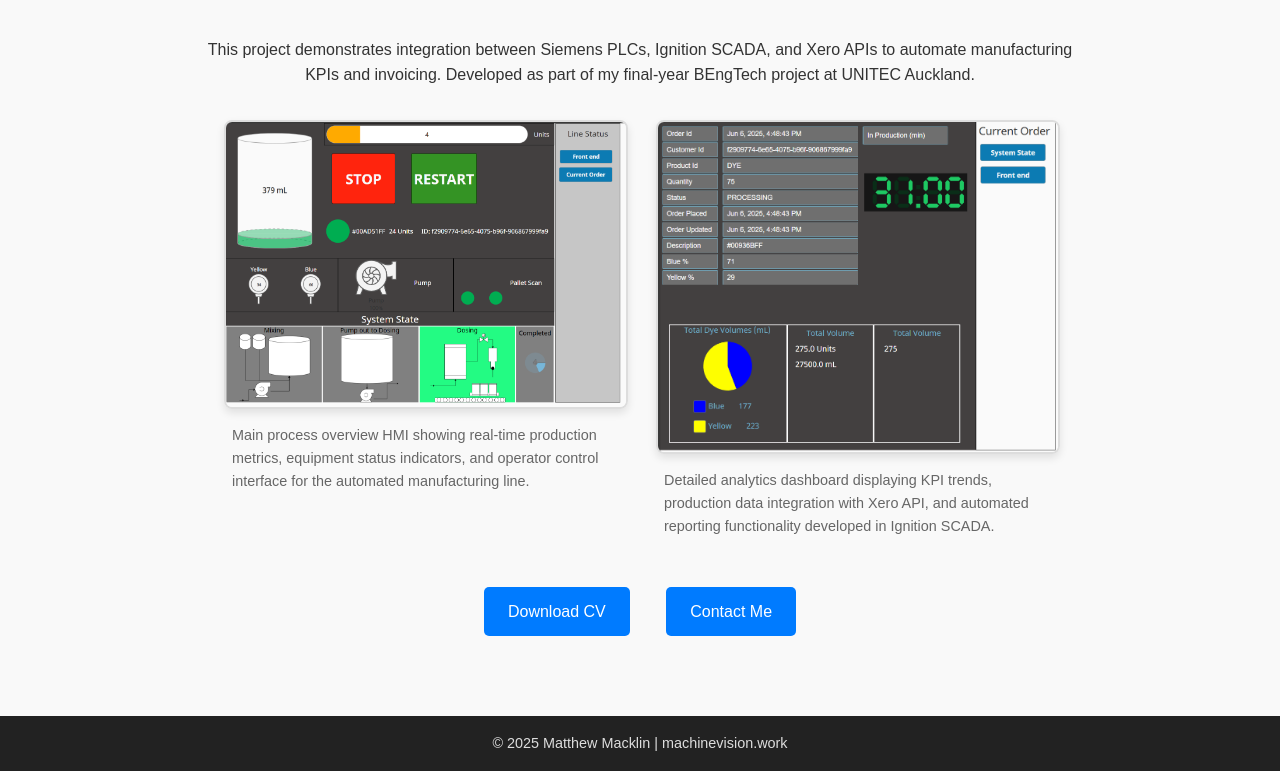
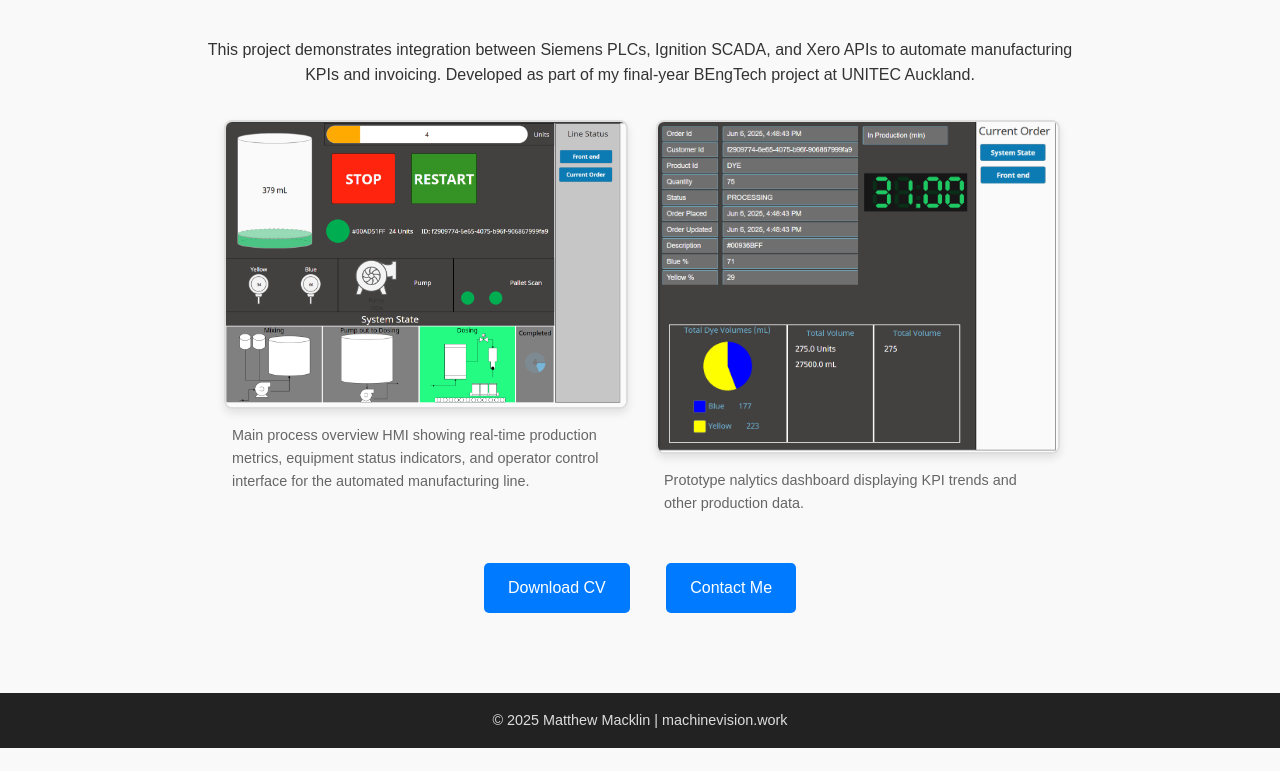
Before and after one commit to Fishgripper/machinevision.work, a plain HTML site: page index.html in a window 1280 px wide. Shown: the part 574-1345 px from the top of the page. After the commit the page ends 1322 px from the top, so only its background shows below. Drawn offline with Linux system fonts and the light colour scheme.

Commit message:
Update index.html

```diff
--- a/index.html
+++ b/index.html
@@ -119,13 +119,13 @@
       <div class="image-container">
         <img src="hmi_screenshot2.png" alt="HMI Interface Screenshot 2">
         <div class="image-caption">
-          Detailed analytics dashboard displaying KPI trends, production data integration with Xero API, and automated reporting functionality developed in Ignition SCADA.
+         Prototype nalytics dashboard displaying KPI trends and other production data.
         </div>
       </div>
     </div>
 
     <a class="button" href="Matthew Macklin CV.pdf" download>Download CV</a>
-    <a class="button" href="matthew.macklin23@gmail.com">Contact Me</a>
+    <a class="button" href="mailto:matthew.macklin23@gmail.com">Contact Me</a>
   </div>
   <footer>
     &copy; 2025 Matthew Macklin | machinevision.work
```
